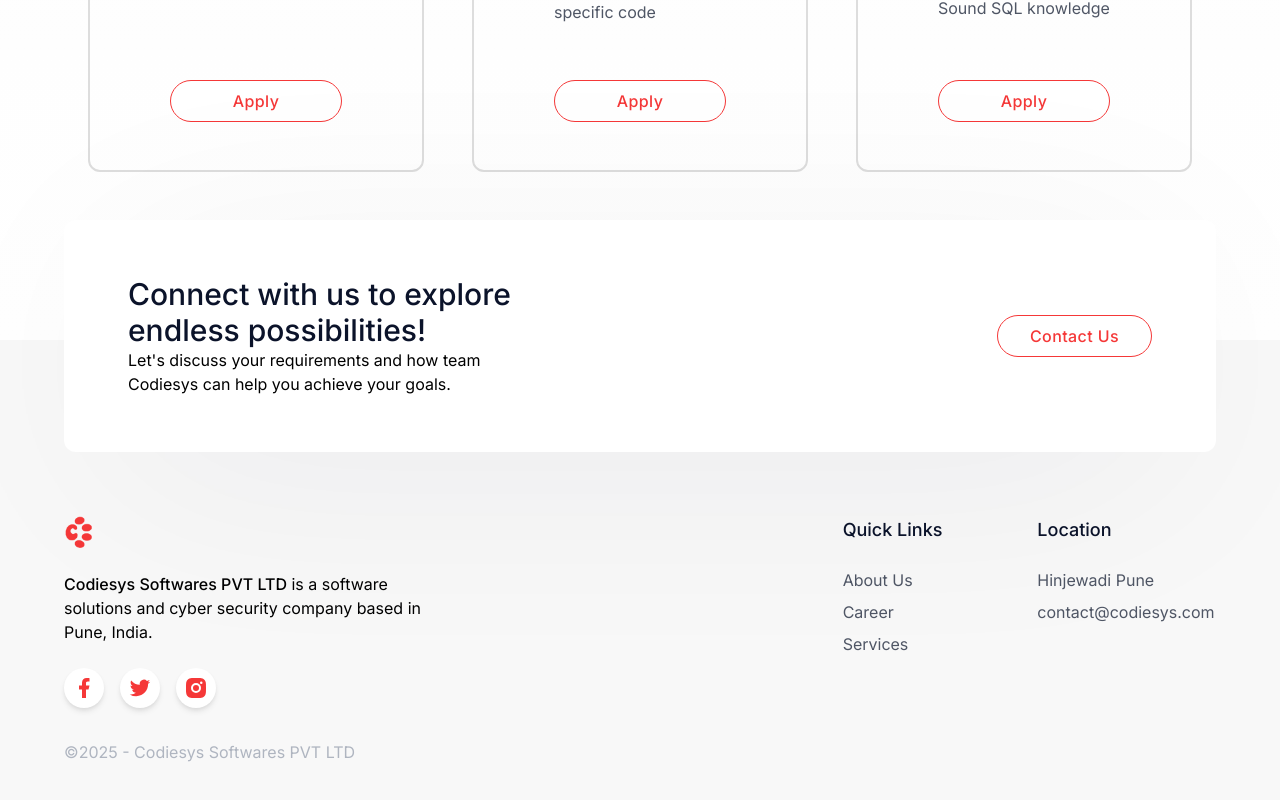
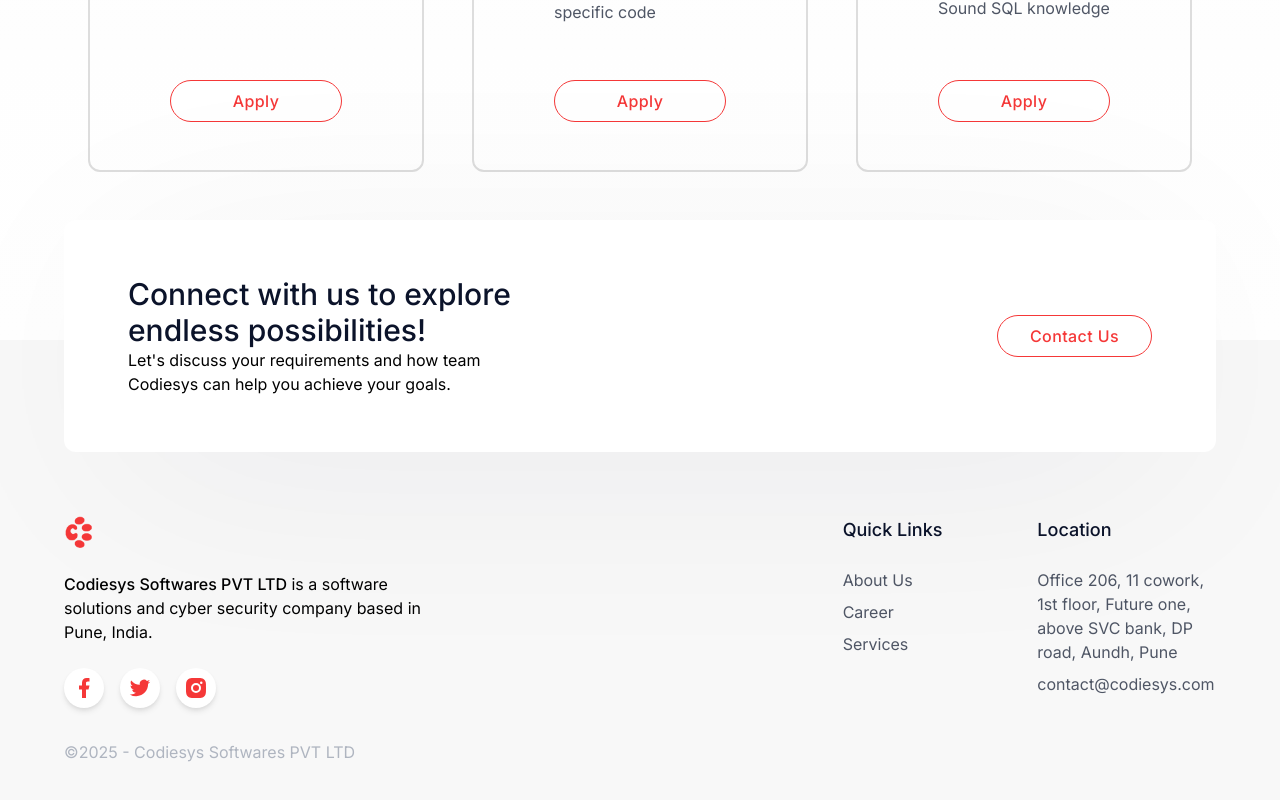
Before and after one commit to codiesys/website, a Next.js app: page / in a window 1280 px wide. Shown: the part 3008-3808 px from the top of the page. Built offline with nearby package versions, Linux system fonts and the light colour scheme.

Commit message:
Update Footer.tsx
website address updated

```diff
--- a/src/app/components/Footer.tsx
+++ b/src/app/components/Footer.tsx
@@ -63,7 +63,7 @@ const Footer = () => {
           <p className="text-black-600 mb-4 font-medium text-lg">Location</p>
           <ul className="text-black-500">
             <li className="my-2 hover:text-orange-500 cursor-pointer transition-all">
-              Hinjewadi Pune{" "}
+              Office 206, 11 cowork, 1st floor, Future one, above SVC bank, DP road, Aundh, Pune{" "}
             </li>
             <li className="my-2 hover:text-orange-500 cursor-pointer transition-all">
               contact@codiesys.com
```
